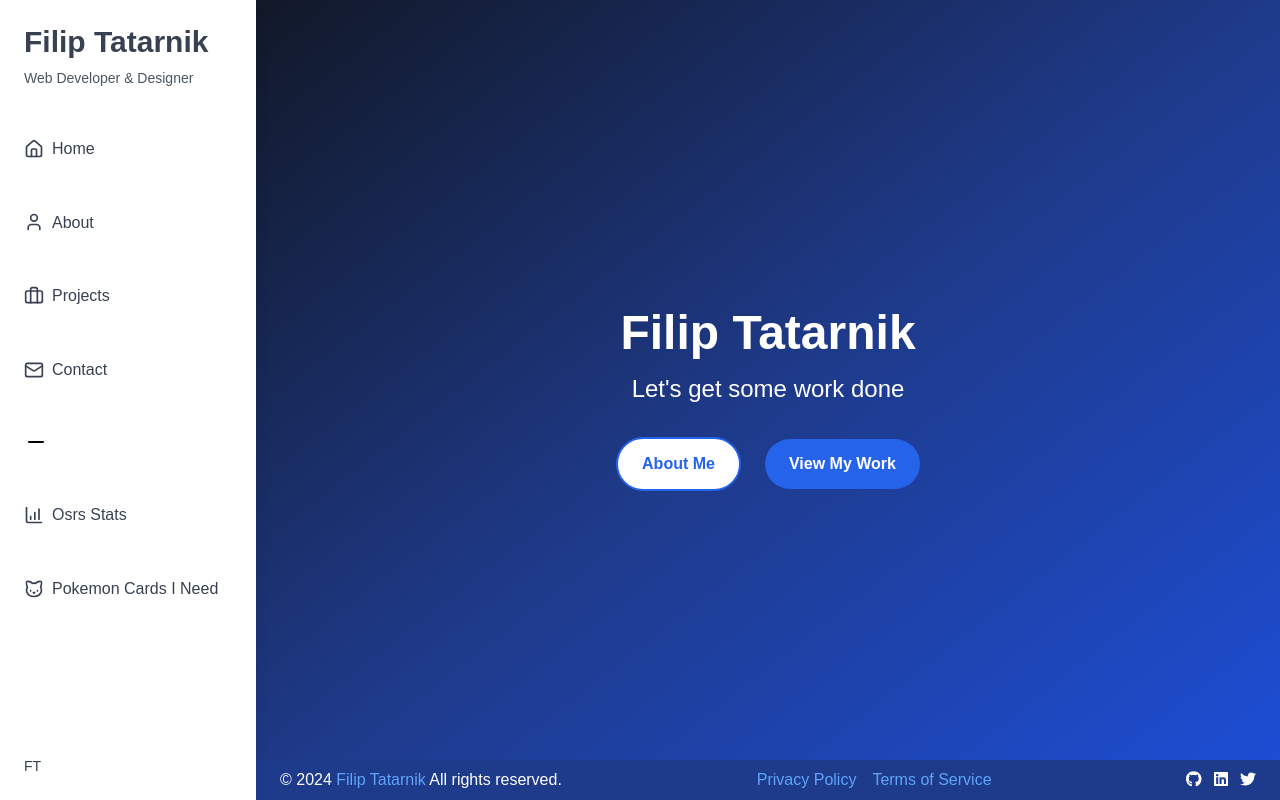
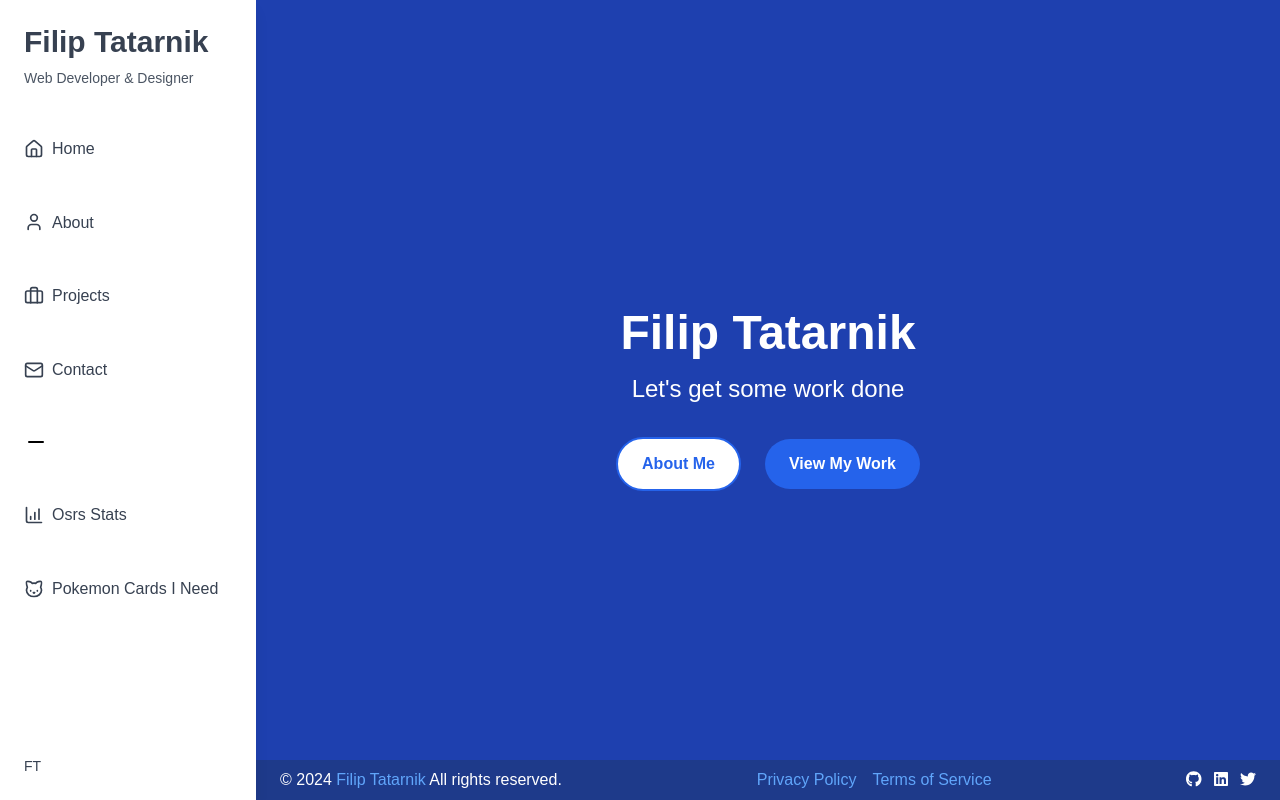
Before and after one commit to FilTatarnik/2024-portfolio, a React (Create React App) app: page / in a window 1280 px wide. Shown: the top 800 px of the page. Built offline with nearby package versions, Linux system fonts and the light colour scheme.

Commit message:
added my own osrs username to the state off that bat so visitors will just be able to hit search when they hit the osrs stats tab

```diff
--- a/src/components/LandingPage.js
+++ b/src/components/LandingPage.js
@@ -2,7 +2,7 @@ import React from 'react';
 import { Link } from 'react-scroll';
 
 const LandingPage = () => (
-  <section id="home" className="min-h-screen flex items-center justify-center bg-gradient-to-br from-gray-900 via-blue-900 to-blue-700 text-white p-4 md:p-8 w-full">
+  <section id="home" className="min-h-screen flex items-center justify-center bg-blue-800  text-white p-4 md:p-8 w-full">
     <div className="text-center max-w-xl mx-auto">
       <h1 className="text-3xl md:text-4xl lg:text-5xl font-bold mb-4 animate-fade-in-down">Filip Tatarnik</h1>
       <p className="text-lg md:text-xl lg:text-2xl mb-8 animate-fade-in-up">Let's get some work done</p>
--- a/src/components/OsrsStats.js
+++ b/src/components/OsrsStats.js
@@ -8,7 +8,7 @@ const skillNames = [
 
 const OsrsStats = ({ isOpen, onClose }) => {
   const [stats, setStats] = useState([]);
-  const [username, setUsername] = useState('');
+  const [username, setUsername] = useState('Daaammmnnn');
   const [loading, setLoading] = useState(false);
   const [error, setError] = useState(null);
 
```
